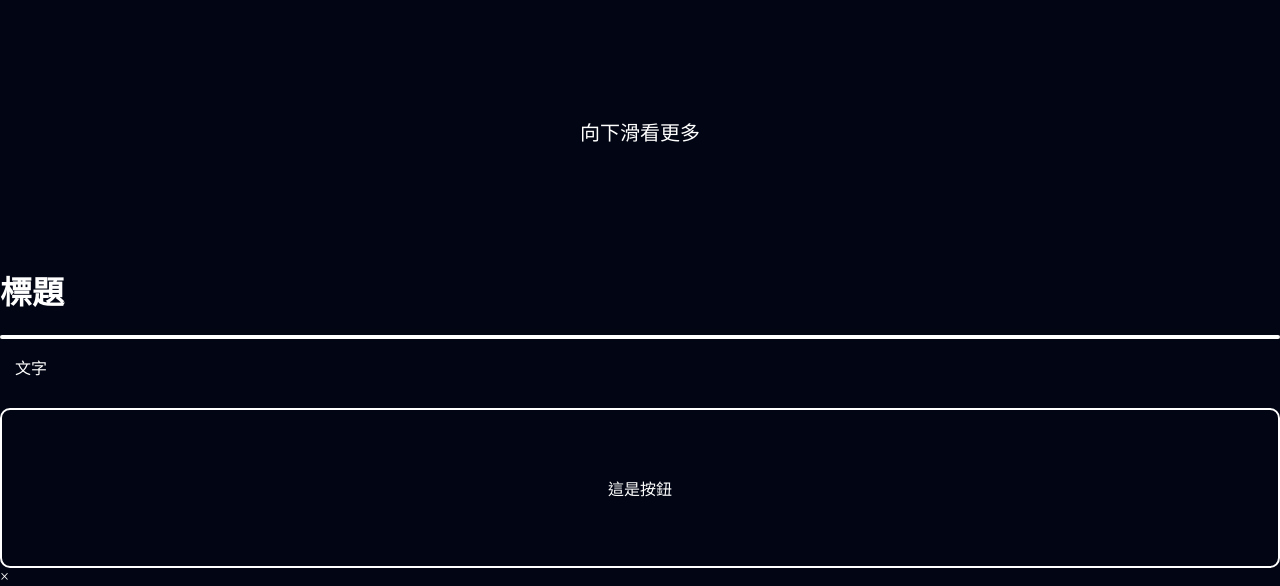
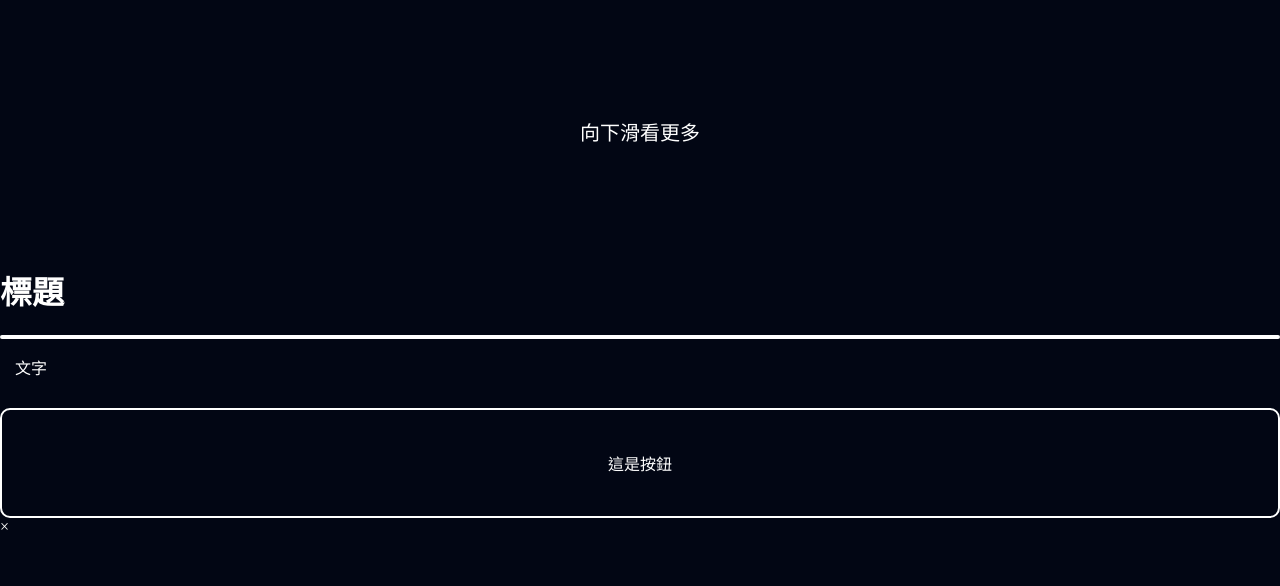
Before and after one commit to 113cyshirc/Website-Template, a plain HTML site: page index.html in a window 1280 px wide. Shown: the part 634-1220 px from the top of the page. After the commit the page ends 1170 px from the top, so only its background shows below. Drawn offline with nearby package versions, Linux system fonts and the light colour scheme; a web font is replaced by a local one.

Commit message:
縮小button大小

```diff
--- a/style.css
+++ b/style.css
@@ -89,7 +89,7 @@ body {
 
 .button {
     text-align: center;
-    padding: 50px;
+    padding: 25px;
     color: white;
     border: 2px solid white;
     border-radius: 10px;
```
